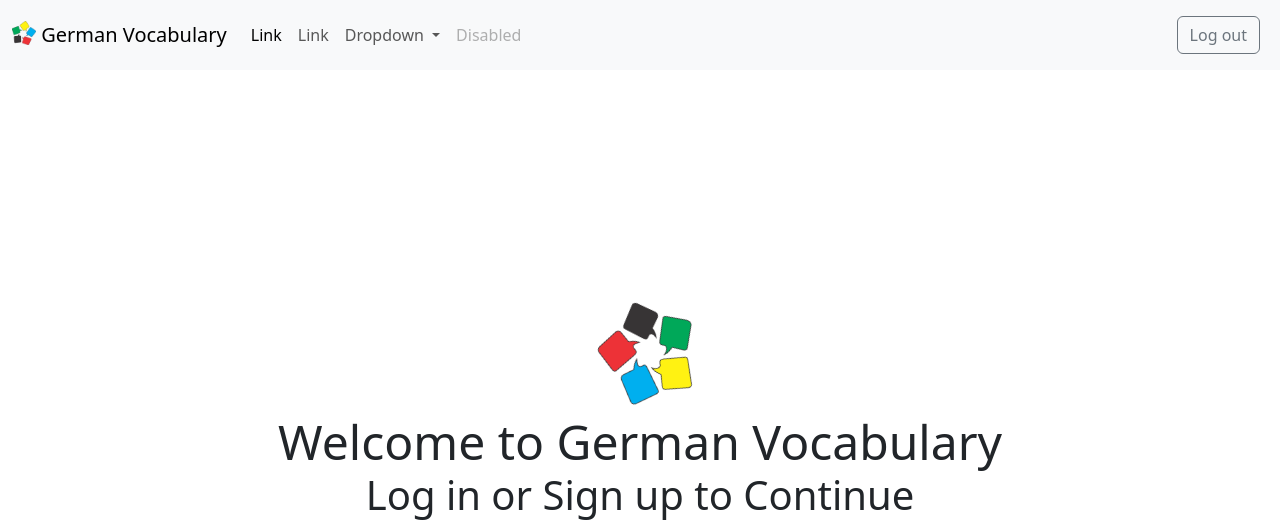
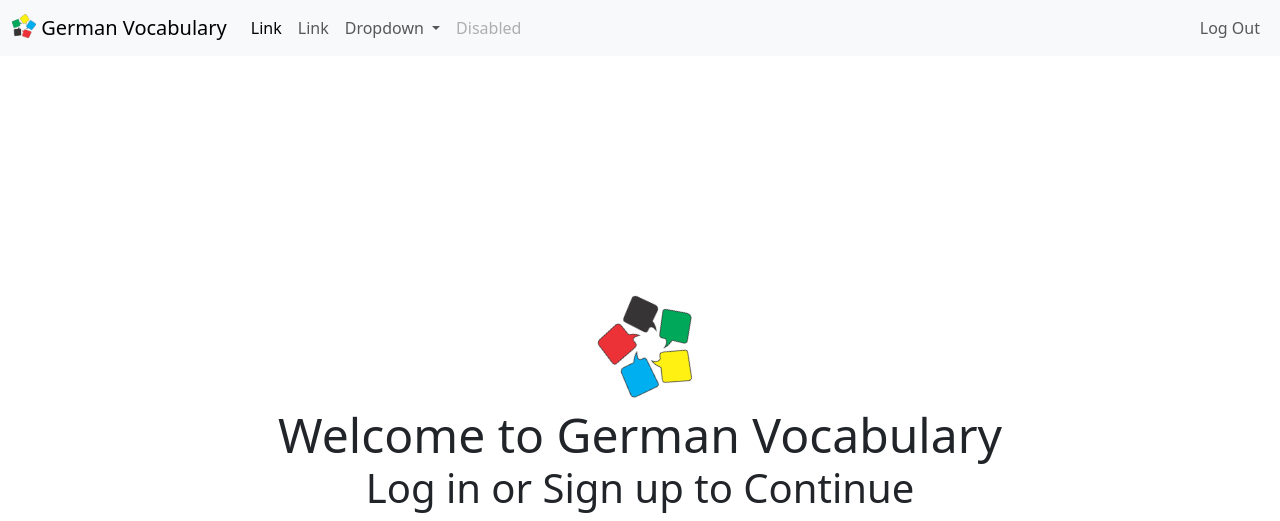
Before and after one commit to thehimel/german-vocabulary, a Django app: page / in a window 1280 px wide. Shown: the top 521 px of the page. Run offline with Django 5.2, Linux system fonts and the light colour scheme; the visitor is signed in with stand-in values (Sample User, id 1); some libraries are stand-ins or nearby versions.

Commit message:
Updated navbar

```diff
--- a/src/templates/base.html
+++ b/src/templates/base.html
@@ -68,14 +68,14 @@
           <div class="navbar-nav ml-auto">
             {% if user.is_authenticated %}
               <a class="nav-link" href="{% url 'account_logout' %}">
-                <button class="btn btn-outline-secondary">Log out</button>
+                <i class="fa-solid fa-up-right-from-square"></i> {% trans "Log Out" %}
               </a>
             {% else %}
               <a class="nav-link" href="{% url 'account_signup' %}">
-                <i class="fa-solid fa-user-plus"></i>{% trans "Sign Up" %}
+                <i class="fa-solid fa-user-plus"></i> {% trans "Sign Up" %}
               </a>
               <a class="nav-link" href="{% url 'account_login' %}">
-                <i class="fa-solid fa-right-to-bracket"></i>{% trans "Log In" %}
+                <i class="fa-solid fa-right-to-bracket"></i> {% trans "Log In" %}
               </a>
             {% endif %}
           </div>
```
